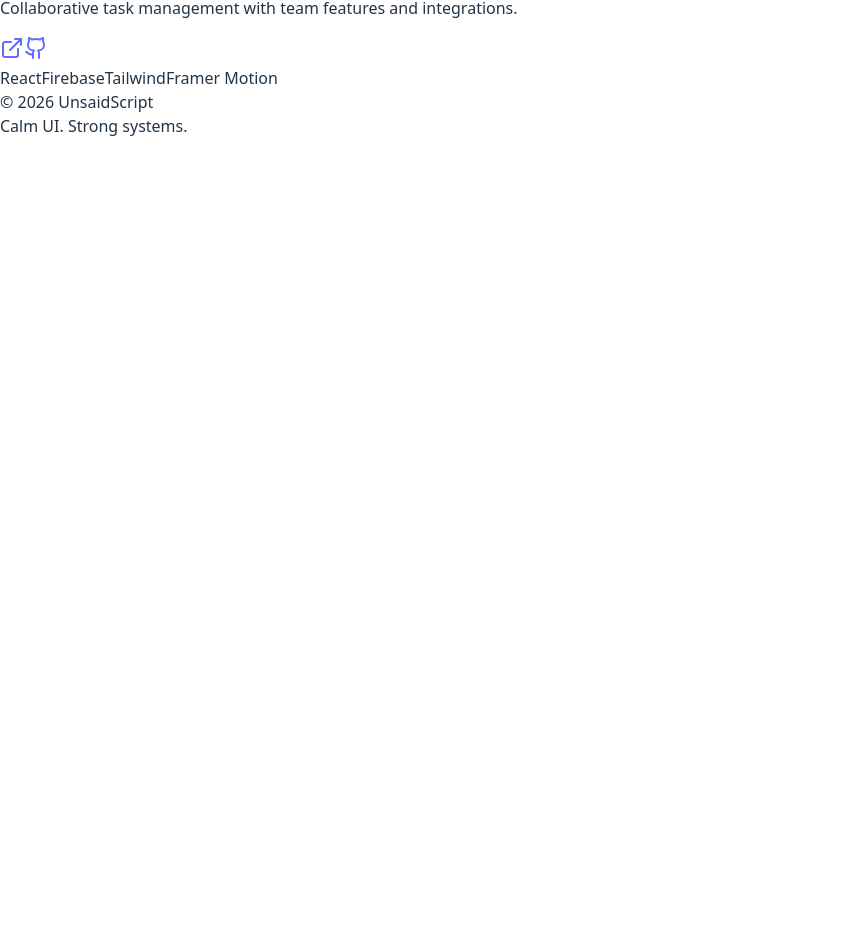
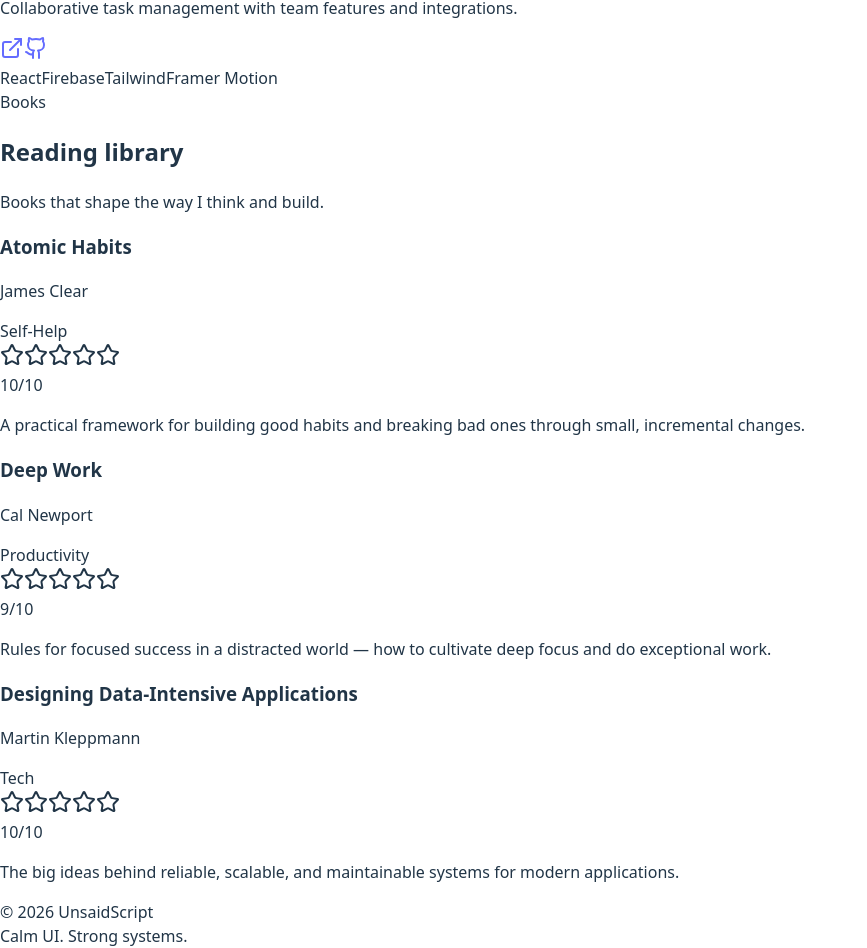
Before and after one commit to Abdu11ahMamun/unsaidscript, a React (Vite) app in the folder unsaidscript/: page / in a window 1280 px wide. Shown: the part 1600-2548 px from the top of the page, without its empty margins (0-867 px from the left). Before the commit the page ends 1738 px from the top, so only its background shows below. Built offline with nearby package versions, Linux system fonts and the light colour scheme; the HTML template or start-up script is replaced by a standard one.

Commit message:
feat: add BooksSection and BookCard components with book data display

```diff
--- a/unsaidscript/src/app/sections/BooksSection.tsx
+++ b/unsaidscript/src/app/sections/BooksSection.tsx
@@ -0,0 +1,28 @@
+
+import { Container } from "../components/ui/Container";
+
+import { Section } from "../components/ui/Section";
+import { books } from "../../content/books";
+import { SectionHeader } from "../../components/ui/SectionHeader";
+import { BookCard } from "./home/BookCard";
+
+
+export function BooksSection() {
+  return (
+    <Section id="books" className="py-20">
+      <Container>
+        <SectionHeader
+          eyebrow="Books"
+          title="Reading library"
+          subtitle="Books that shape the way I think and build."
+        />
+
+        <div className="mt-10 grid gap-6 md:grid-cols-2 lg:grid-cols-3">
+          {books.map((b) => (
+            <BookCard key={b.id} book={b} />
+          ))}
+        </div>
+      </Container>
+    </Section>
+  );
+}
--- /dev/null
+++ b/unsaidscript/src/app/sections/home/BookCard.tsx
@@ -0,0 +1,26 @@
+import type { Book } from "../../../content/books";
+import { Badge } from "../../components/ui/Badge";
+import { Stars } from "../../../components/ui/Stars";
+
+export function BookCard({ book }: { book: Book }) {
+  return (
+    <div className="rounded-3xl border border-white/10 bg-white/5 p-6 backdrop-blur-xl transition hover:border-white/20">
+      <div className="flex items-start justify-between gap-3">
+        <div>
+          <div className="flex items-center gap-2">
+            <h3 className="text-lg font-bold text-white">{book.title}</h3>
+          </div>
+          <p className="mt-1 text-sm text-white/60">{book.author}</p>
+        </div>
+        <Badge>{book.category}</Badge>
+      </div>
+
+      <div className="mt-4 flex items-center gap-3">
+        <Stars rating={book.rating} />
+        <span className="text-xs font-semibold text-white/60">{book.rating}/10</span>
+      </div>
+
+      <p className="mt-4 text-sm text-white/70">{book.summary}</p>
+    </div>
+  );
+}
--- /dev/null
+++ b/unsaidscript/src/components/ui/Stars.tsx
@@ -0,0 +1,22 @@
+import React from "react";
+import { Star } from "lucide-react";
+
+function ratingToStars(rating: number) {
+  const clamped = Math.max(0, Math.min(10, rating));
+  return Math.round((clamped / 10) * 5);
+}
+
+export function Stars({ rating }: { rating: number }) {
+  const filled = ratingToStars(rating);
+
+  return (
+    <div className="flex items-center gap-1" aria-label={`${rating}/10 rating`}>
+      {Array.from({ length: 5 }).map((_, i) => (
+        <Star
+          key={i}
+          className={i < filled ? "h-4 w-4 fill-yellow-400 text-yellow-400" : "h-4 w-4 text-white/25"}
+        />
+      ))}
+    </div>
+  );
+}
--- a/unsaidscript/src/content/books.ts
+++ b/unsaidscript/src/content/books.ts
@@ -0,0 +1,35 @@
+export type Book = {
+  id: string;
+  title: string;
+  author: string;
+  rating: number; // 0-10
+  category: string;
+  summary: string;
+};
+
+export const books: Book[] = [
+  {
+    id: "atomic-habits",
+    title: "Atomic Habits",
+    author: "James Clear",
+    rating: 10,
+    category: "Self-Help",
+    summary: "A practical framework for building good habits and breaking bad ones through small, incremental changes.",
+  },
+  {
+    id: "deep-work",
+    title: "Deep Work",
+    author: "Cal Newport",
+    rating: 9,
+    category: "Productivity",
+    summary: "Rules for focused success in a distracted world — how to cultivate deep focus and do exceptional work.",
+  },
+  {
+    id: "ddia",
+    title: "Designing Data-Intensive Applications",
+    author: "Martin Kleppmann",
+    rating: 10,
+    category: "Tech",
+    summary: "The big ideas behind reliable, scalable, and maintainable systems for modern applications.",
+  },
+];
--- a/unsaidscript/src/pages/HomePage.tsx
+++ b/unsaidscript/src/pages/HomePage.tsx
@@ -1,3 +1,4 @@
+import { BooksSection } from "../app/sections/BooksSection";
 import { HeroSection } from "../app/sections/home/HeroSection";
 import { ProjectsSection } from "../app/sections/home/ProjectsSection";
 import { ServicesSection } from "../app/sections/home/ServicesSection";
@@ -8,6 +9,7 @@ export function HomePage() {
       <HeroSection />
       <ServicesSection />
        <ProjectsSection />
+        <BooksSection />
       {/* next sections go here */}
     </>
   );
```
